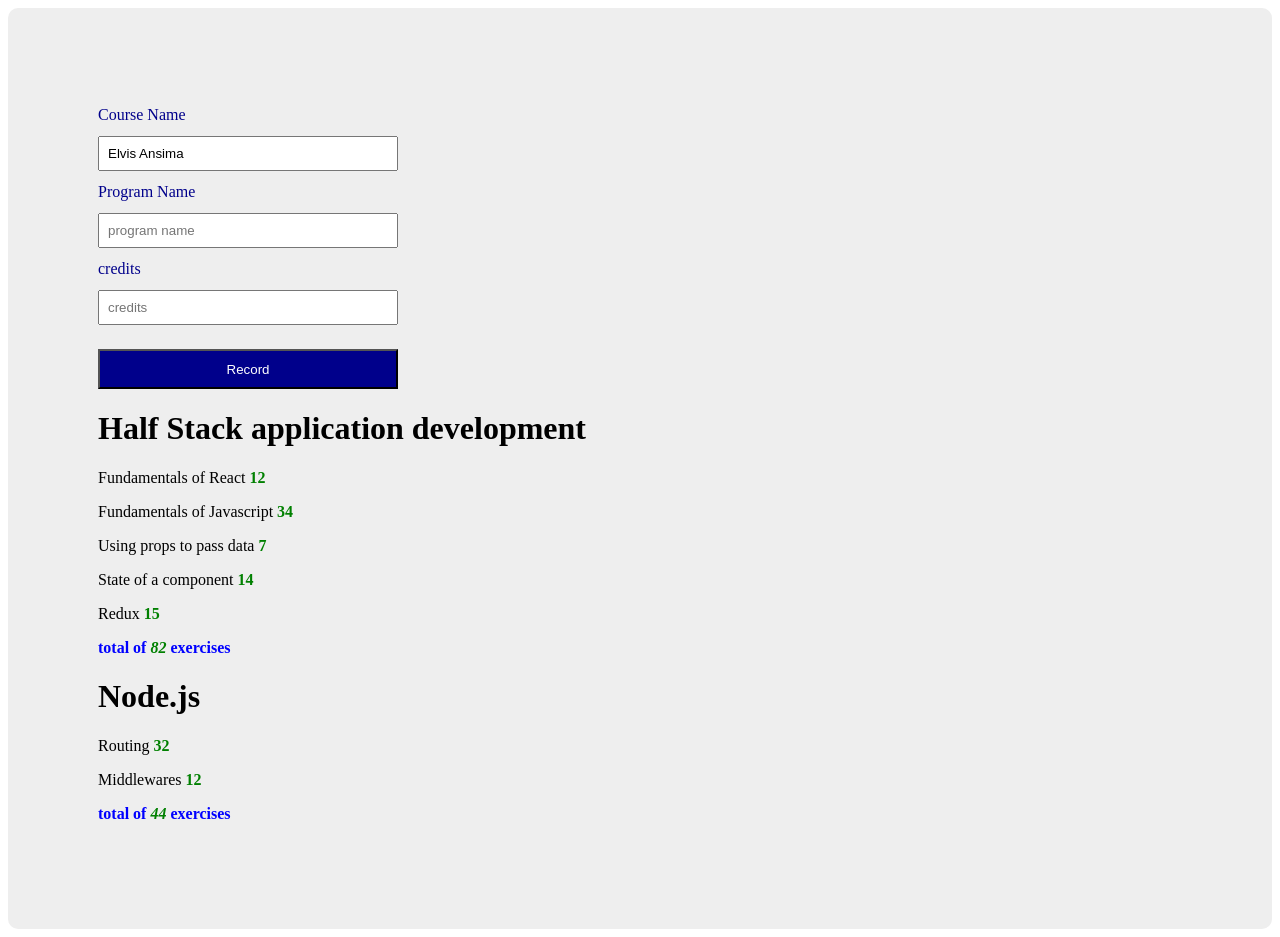
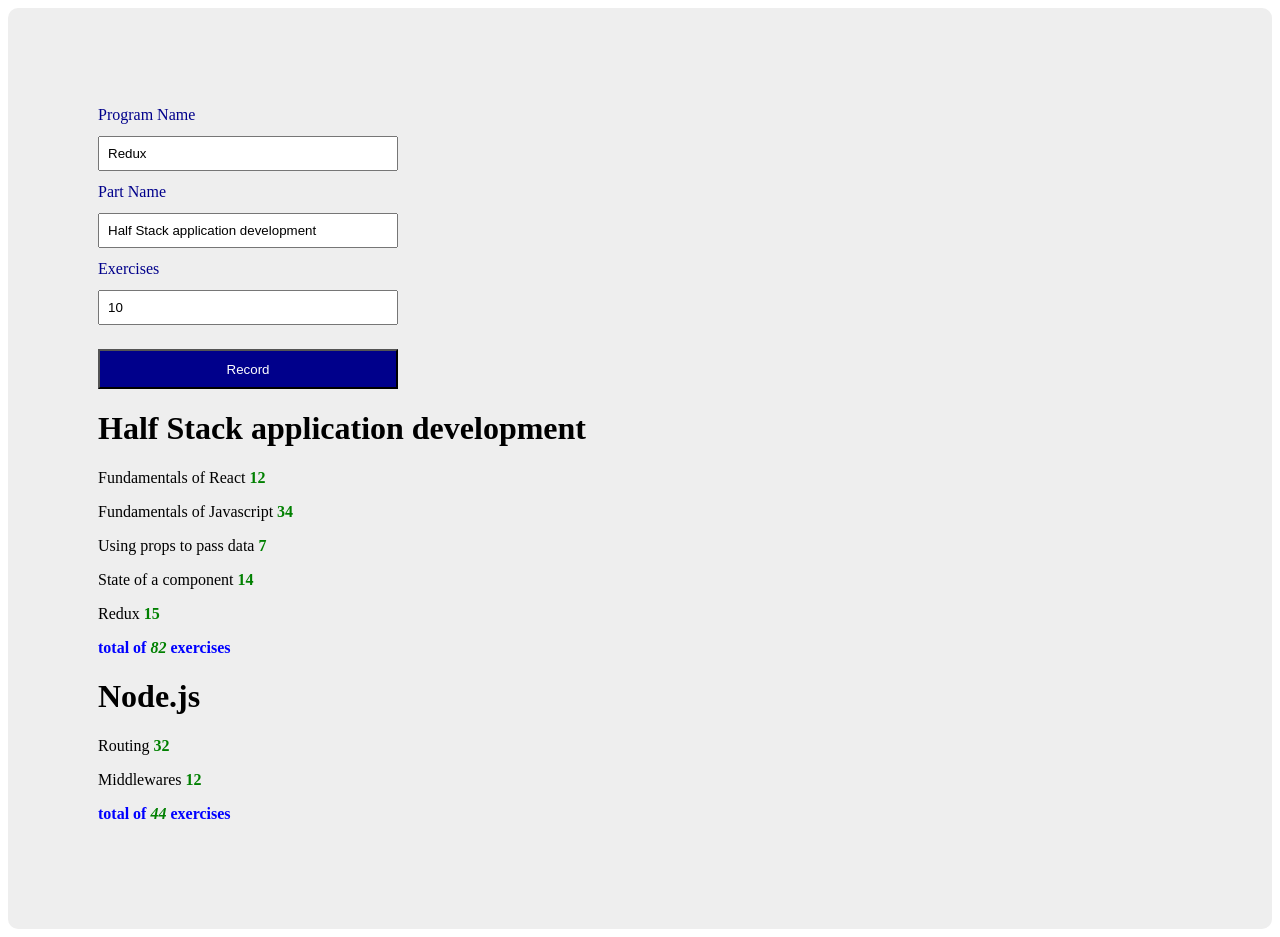
Before and after one commit to ElvisAns/openfullstack, a React (Create React App) app in the folder part2/courseinfo/: page / in a window 1280 px wide. Built offline with nearby package versions, Linux system fonts and the light colour scheme.

Commit message:
enh : add the form handling logic

```diff
--- a/part2/courseinfo/src/components/Course.js
+++ b/part2/courseinfo/src/components/Course.js
@@ -7,13 +7,13 @@ const Header = (props) => {
 
 const Form = (props) => {
     return (
-        <form onSubmit={props.addCourses}  style={props.style}>
-            <label style={props.style.label}>Course Name</label>
-            <input style={props.style.input} type="text" placeholder="course name" value={props.coursename} onChange={props.setCourseName} />
+        <form onSubmit={props.addCourses} style={props.style}>
             <label style={props.style.label}>Program Name</label>
-            <input style={props.style.input} type="text" placeholder="program name"  value={props.courseprogram} onChange={props.setCourseProgramName} />
-            <label style={props.style.label}>credits</label>
-            <input style={props.style.input} type="number" placeholder="credits"  value={props.coursecredit} onChange={props.setCoursCredit} />
+            <input style={props.style.input} type="text" placeholder="program name" value={props.coursename} onChange={props.setCourseName} />
+            <label style={props.style.label}>Part Name</label>
+            <input style={props.style.input} type="text" placeholder="part name" value={props.courseprogram} onChange={props.setCourseProgramName} />
+            <label style={props.style.label}>Exercises</label>
+            <input style={props.style.input} type="number" placeholder="exercices" value={props.coursecredit} onChange={props.setCoursCredit} />
 
             <button style={props.style.button} type="submit">Record</button>
         </form>
@@ -38,34 +38,60 @@ const Total = ({ parts }) => {
 
 const Course = (props) => {
     const [course, updateCourses] = useState(props.course)
-    const [coursename,updateCourseName]=useState("Elvis Ansima")
-    const [courseprogram,updateCourseProgram]=useState("")
-    const [coursecredit,updateCourseCredit]=useState("")
+    const [coursename, updateCourseName] = useState("Redux")
+    const [courseprogram, updateCourseProgram] = useState("Half Stack application development")
+    const [coursecredit, updateCourseCredit] = useState("10")
 
     const addCourses = (event) => {
         event.preventDefault()
         const prev = [...course]
         /*
-        * Handle search and update or push to the object depending
+        * Handle search and update or push to the object depending on whever the course is new or not
         */
+        const search = prev.find(program => program.name === coursename)
+        if (search) {
+            const pos = prev.indexOf(search);
+            prev[pos].parts.push({
+                name: coursename,
+                exercises: coursecredit,
+                id: prev[pos].parts.length + 1
+            })
+        }
+        else {
+            prev.push(
+                {
+                    name: coursename,
+                    id: prev.length + 1,
+                    parts: [
+                        {
+                            name: coursename,
+                            exercises: coursecredit,
+                            id: 0
+                        }
+                    ]
+                }
+            )
+        }
+
         updateCourses(prev)
     }
 
-    const setCoursCredit = event =>{
+    const setCoursCredit = event => {
         updateCourseCredit(event.target.value)
     }
 
-    const setCourseProgramName = event=>{
+    const setCourseProgramName = event => {
         updateCourseProgram(event.target.value)
     }
 
-    const setCourseName = event=>{
+    const setCourseName = event => {
         updateCourseName(event.target.value)
     }
 
     return (
         <div style={global.body}>
-            <Form setCoursCredit={setCoursCredit} setCourseProgramName={setCourseProgramName} setCourseName={setCourseName} courseprogram={courseprogram} coursename={coursename}  addCourses={addCourses} coursecredit={coursecredit} style={global.form}/>{
+            <Form setCoursCredit={setCoursCredit} setCourseProgramName={setCourseProgramName} setCourseName={setCourseName} courseprogram={courseprogram} coursename={coursename} addCourses={addCourses} coursecredit={coursecredit} style={global.form} />
+            {
                 course.map(val => {
                     return (
                         <div key={val.id}>
```
